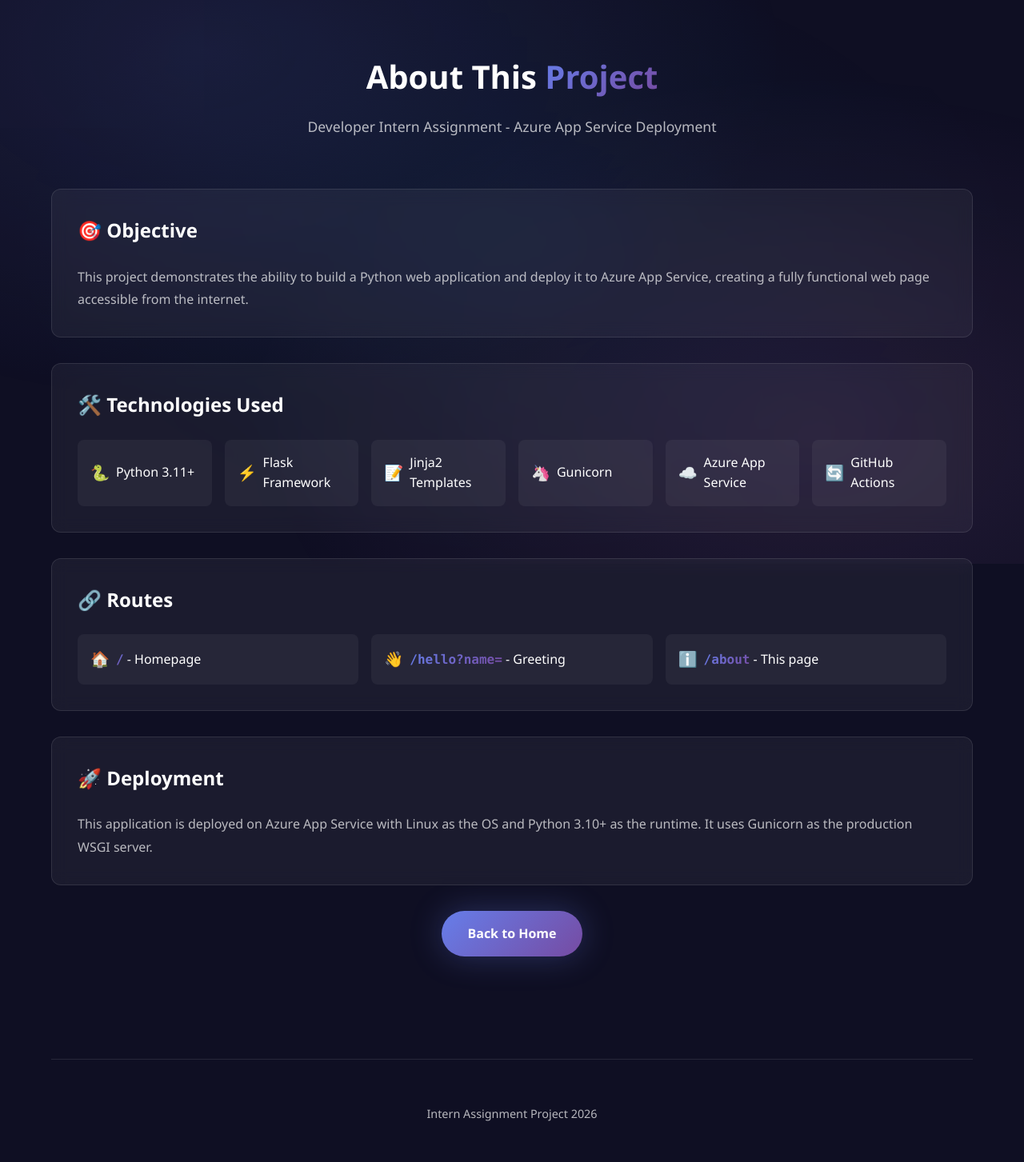
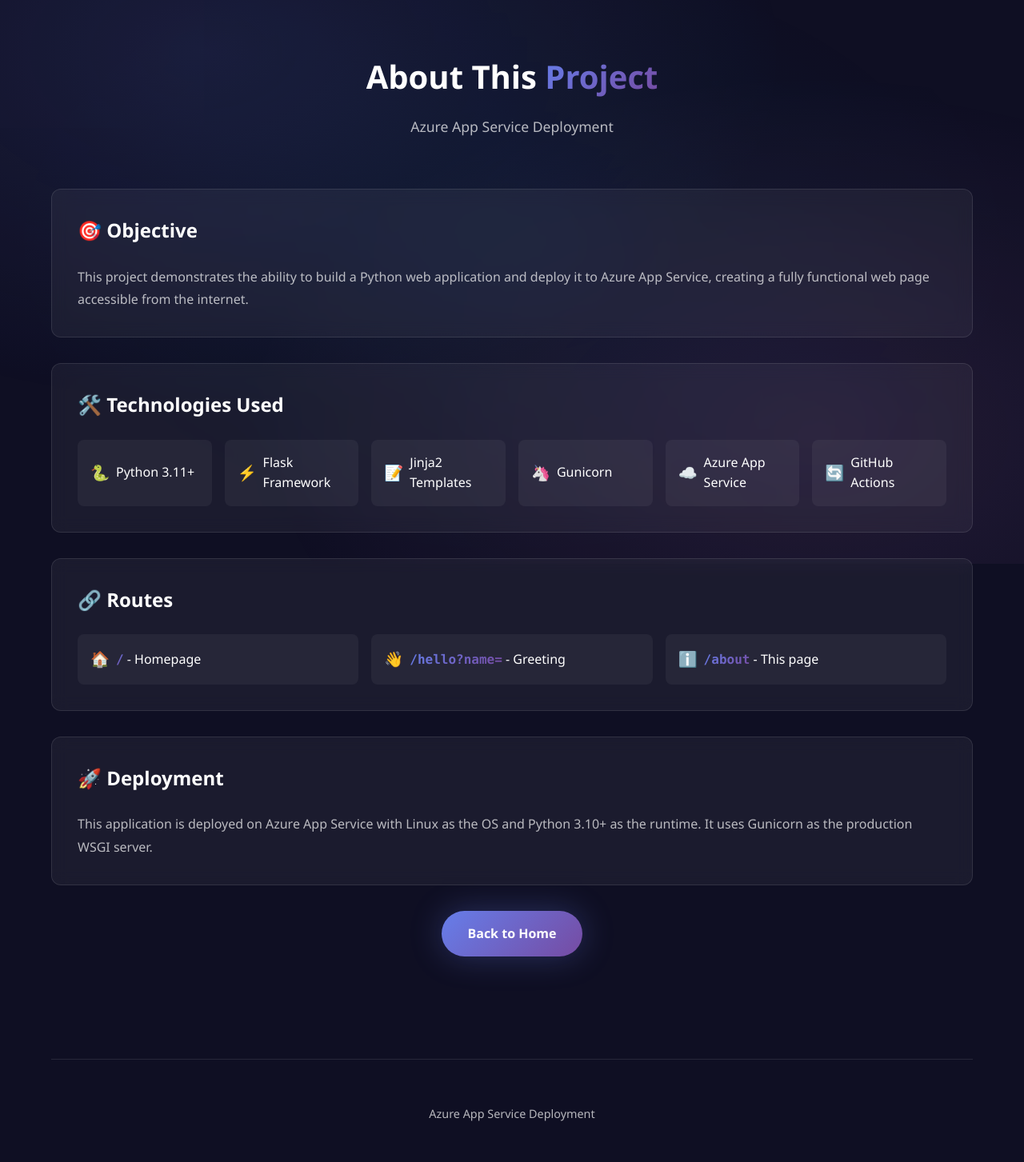
Before and after one commit to Sarim043/Web-App, a Flask app: page /about in a window 1280 px wide. Shown: the part 95-1548 px from the top of the page at 80% size. Run offline with Flask 3, Linux system fonts and the light colour scheme.

Commit message:
Finalize

```diff
--- a/templates/about.html
+++ b/templates/about.html
@@ -25,7 +25,7 @@
         <main class="about-page">
             <div class="about-header">
                 <h1 class="page-title">About This <span class="gradient-text">Project</span></h1>
-                <p class="page-subtitle">Developer Intern Assignment - Azure App Service Deployment</p>
+                <p class="page-subtitle">Azure App Service Deployment</p>
             </div>
 
             <div class="about-content">
@@ -106,7 +106,7 @@
 
         <footer class="footer">
 
-            <p class="footer-sub">Intern Assignment Project 2026</p>
+            <p class="footer-sub">Azure App Service Deployment</p>
         </footer>
     </div>
 </body>
--- a/templates/hello.html
+++ b/templates/hello.html
@@ -44,7 +44,7 @@
 
         <footer class="footer">
 
-            <p class="footer-sub">Intern Assignment Project 2026</p>
+            <p class="footer-sub">Azure App Service Deployment</p>
         </footer>
     </div>
 </body>
--- a/templates/index.html
+++ b/templates/index.html
@@ -41,7 +41,7 @@
         </main>
 
         <footer class="footer">
-            <p class="footer-sub">Intern Assignment Project 2026</p>
+            <p class="footer-sub">Azure App Service Deployment</p>
         </footer>
     </div>
 </body>
```
Also changed, not shown: README.md.
